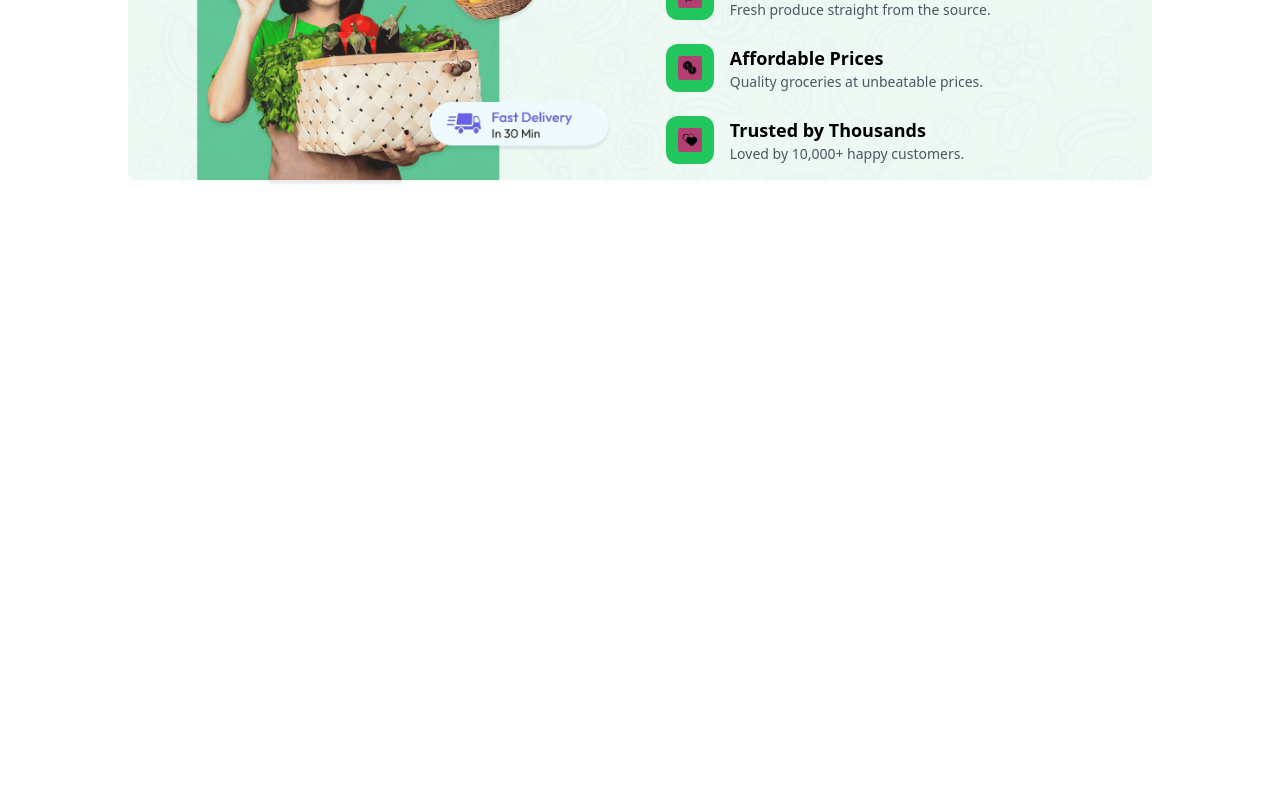
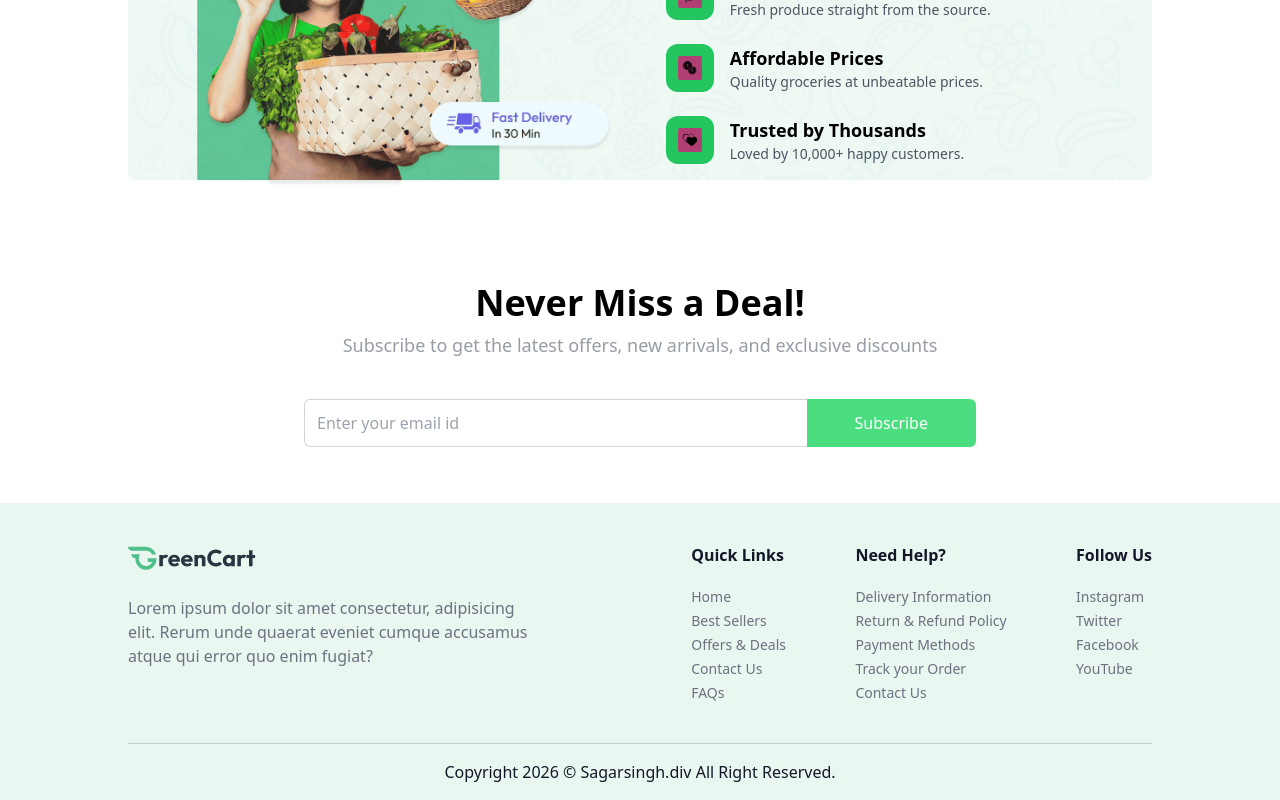
Before and after one commit to Sagarsingh9528/grocery-product, a React (Vite) app in the folder grocery-product/: page / in a window 1280 px wide. Shown: the part 1660-2460 px from the top of the page. Before the commit the page ends 1847 px from the top, so only its background shows below. Built offline with nearby package versions, Linux system fonts and the light colour scheme; no server answers.

Commit message:
homepage is done

```diff
--- a/grocery-product/src/App.jsx
+++ b/grocery-product/src/App.jsx
@@ -9,6 +9,7 @@ import Navbar from "./components/Navbar";
 import { Route, Routes, useLocation } from "react-router-dom";
 import Home from "./pages/Home";
 import { Toaster } from "react-hot-toast";
+import Footer from "./components/Footer";
 
 function App() {
 
@@ -22,13 +23,12 @@ function App() {
             <LocationProvider>
                <Toaster position="top-right" />
               {isSellerPath ? null : <Navbar />}
-
-              {/* <AppRoutes /> */}
               <div className={`${isSellerPath ? "" : "px-6 md:px-16 lg:px-24 xl:px-32 "} `}>
                 <Routes>
                   <Route path="/" element={<Home/>}/>
                 </Routes>
               </div>
+              {!isSellerPath && <Footer/>}
             </LocationProvider>
           </OrderProvider>
         </CartProvider>
--- /dev/null
+++ b/grocery-product/src/components/Footer.jsx
@@ -0,0 +1,48 @@
+import React from "react";
+import { assets, footerLinks } from "../assets/assets";
+
+const Footer = () => {
+    const linkSections = [
+        {
+            title: "Quick Links",
+            links: ["Home", "Best Sellers", "Offers & Deals", "Contact Us", "FAQs"]
+        },
+        {
+            title: "Need Help?",
+            links: ["Delivery Information", "Return & Refund Policy", "Payment Methods", "Track your Order", "Contact Us"]
+        },
+        {
+            title: "Follow Us",
+            links: ["Instagram", "Twitter", "Facebook", "YouTube"]
+        }
+    ];
+  return (
+    <div className="px-6 md:px-16 lg:px-24 xl:px-32 bg-[#EAF6F0]">
+            <div className="flex flex-col md:flex-row items-start justify-between gap-10 py-10 border-b border-gray-500/30 text-gray-500">
+                <div>
+                    <img className="w-34 md:w-32" src={assets.logo} alt="dummyLogoColored" />
+                    <p className="max-w-[410px] mt-6">Lorem ipsum dolor sit amet consectetur, adipisicing elit. Rerum unde quaerat eveniet cumque accusamus atque qui error quo enim fugiat?</p>
+                </div>
+                <div className="flex flex-wrap justify-between w-full md:w-[45%] gap-5">
+                    {linkSections.map((section, index) => (
+                        <div key={index}>
+                            <h3 className="font-semibold text-base text-gray-900 md:mb-5 mb-2">{section.title}</h3>
+                            <ul className="text-sm space-y-1">
+                                {section.links.map((link, i) => (
+                                    <li key={i}>
+                                        <a href="#" className="hover:underline transition">{link}</a>
+                                    </li>
+                                ))}
+                            </ul>
+                        </div>
+                    ))}
+                </div>
+            </div>
+            <p className="py-4 text-center text-2xl md:text-base text-gray-900">
+                Copyright 2026 © Sagarsingh.div All Right Reserved.
+            </p>
+        </div>
+  );
+};
+
+export default Footer;
--- a/grocery-product/src/components/MainBanner.jsx
+++ b/grocery-product/src/components/MainBanner.jsx
@@ -6,14 +6,11 @@ const MainBanner = () => {
   const navigate = useNavigate();
   return (
     <div className="relative w-full">
-
-
       <img
         src={assets.main_banner_bg}
         alt="banner"
         className="w-full hidden md:block object-cover"
       />
-
 
       <img
         src={assets.main_banner_bg_sm}
@@ -21,12 +18,9 @@ const MainBanner = () => {
         className="w-full md:hidden object-cover"
       />
 
-
       <div className="absolute inset-0 bg-black/40"></div>
 
-
       <div className="absolute inset-0 flex flex-col justify-center px-6 md:px-16">
-
         <h1 className="text-white text-2xl md:text-5xl font-bold max-w-xl leading-tight">
           Fresh Groceries Delivered in 10 Minutes 🚀
         </h1>
@@ -35,27 +29,21 @@ const MainBanner = () => {
           Order fruits, vegetables, dairy & more at your doorstep.
         </p>
 
-
         <div className="mt-6 flex flex-wrap items-center gap-4 justify-center md:justify-start">
-
-
           <button className="bg-green-500 hover:bg-green-600 text-white px-5 md:px-8 py-3 rounded-lg font-semibold">
             Shop now
           </button>
 
-
-  <button onClick={() => navigate("/contact")} className="hidden md:flex group items-center gap-2 text-gray-800 font-medium hover:text-green-600">
-
+          <button
+            onClick={() => navigate("/contact")}
+            className="hidden md:flex group items-center gap-2 text-gray-800 font-medium hover:text-green-100"
+          >
             Explore deals
-
             <span className="text-xl transition-transform duration-300 group-hover:translate-x-2">
               →
             </span>
-
           </button>
-
         </div>
-
       </div>
     </div>
   );
--- /dev/null
+++ b/grocery-product/src/components/NewsEmail.jsx
@@ -0,0 +1,25 @@
+import React from 'react'
+
+const NewsEmail = () => {
+  return (
+    <div className="flex flex-col items-center justify-center text-center space-y-2 mt-24 mb-14">
+            <h1 className="md:text-4xl text-2xl font-semibold">Never Miss a Deal!</h1>
+            <p className="md:text-lg text-gray-500/70 pb-8">
+                Subscribe to get the latest offers, new arrivals, and exclusive discounts
+            </p>
+            <form className="flex items-center justify-between max-w-2xl w-full md:h-13 h-12">
+                <input
+                    className="border border-gray-300 rounded-md h-full border-r-0 outline-none w-full rounded-r-none px-3 text-gray-500"
+                    type="text"
+                    placeholder="Enter your email id"
+                    required
+                />
+                <button type="submit" className="md:px-12 px-8 h-full text-white bg-green-400 hover:bg-primary-dull transition-all cursor-pointer rounded-md rounded-l-none">
+                    Subscribe
+                </button>
+            </form>
+        </div>
+  )
+}
+
+export default NewsEmail
--- a/grocery-product/src/pages/Home.jsx
+++ b/grocery-product/src/pages/Home.jsx
@@ -3,6 +3,7 @@ import MainBanner from '../components/MainBanner'
 import Categories from '../components/Categories'
 import BestSellers from '../components/BestSeller'
 import BottomBanner from '../components/BottomBanner'
+import NewsEmail from '../components/NewsEmail'
 
 const Home = () => {
   return (
@@ -11,6 +12,8 @@ const Home = () => {
         <Categories/>
         <BestSellers/>
         <BottomBanner/>
+        <NewsEmail/>
+
     </div>
   )
 }
```
Lines whose indentation alone changed are shown as unchanged.
